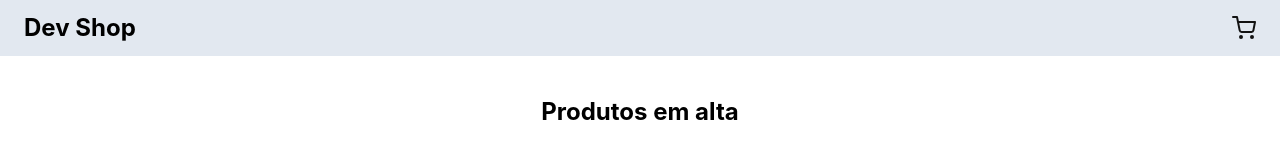
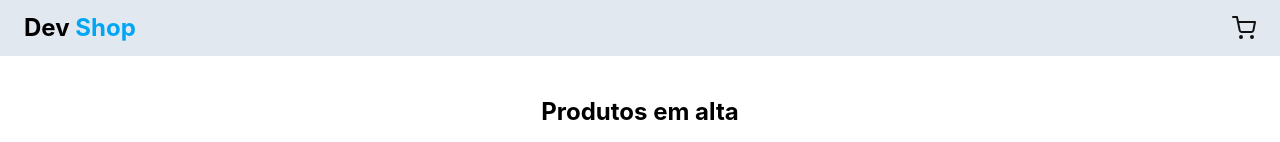
Before and after one commit to gabrielcavalcantedossantos1/E-commerce, a React (Vite) app: page / in a window 1280 px wide. Shown: the top 142 px of the page. Built offline with nearby package versions, Linux system fonts and the light colour scheme; data requests are answered from the project's data file.

Commit message:
Trocando estilo do dev shop

```diff
--- a/src/components/header/index.tsx
+++ b/src/components/header/index.tsx
@@ -11,7 +11,8 @@ export function Header() {
     <header className="w-full px-1 bg-slate-200">
       <nav className="w-full max-w-7xl h-14 flex items-center px-5 justify-between mx-auto">
         <Link to="/" className="font-bold text-2xl">
-          Dev Shop
+          Dev
+          <span className="text-sky-500"> Shop</span>
         </Link>
         <Link to="/cart" className="relative">
           <FiShoppingCart size={24} color="#121212" />
```
